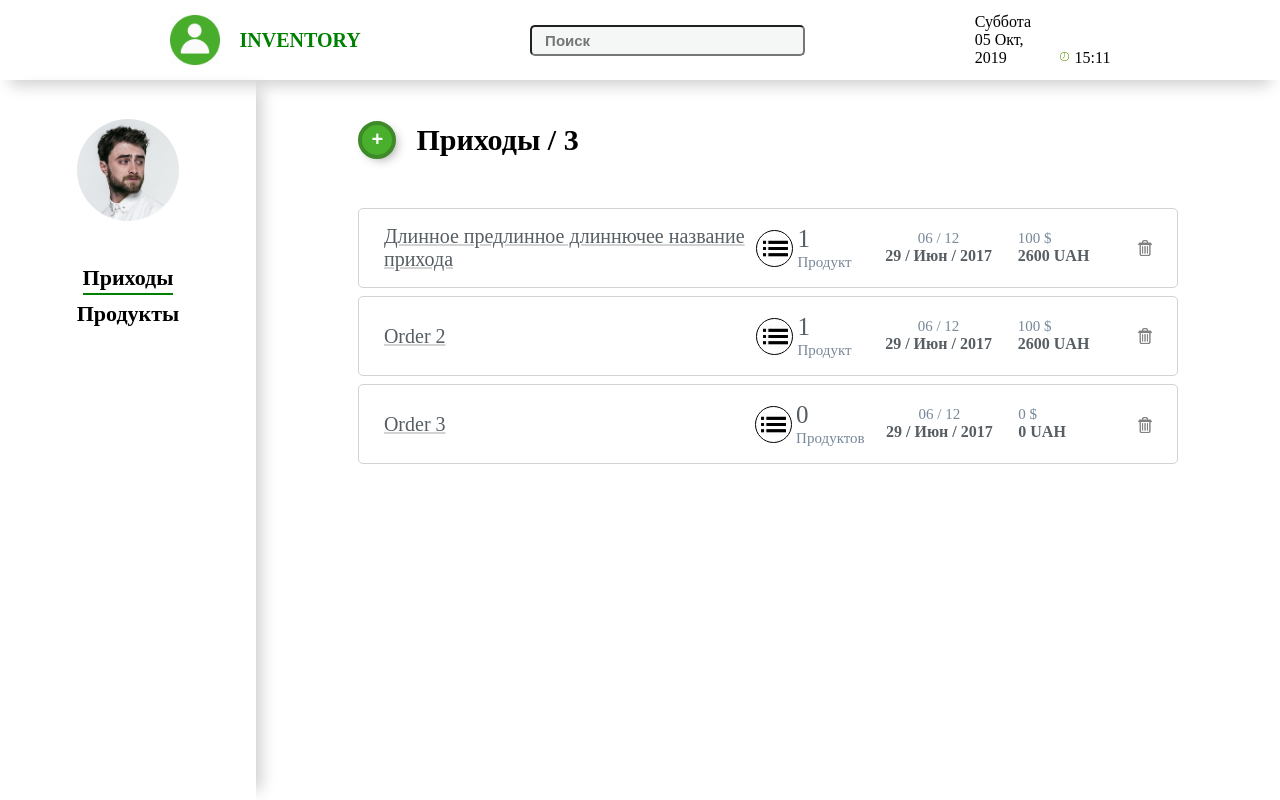
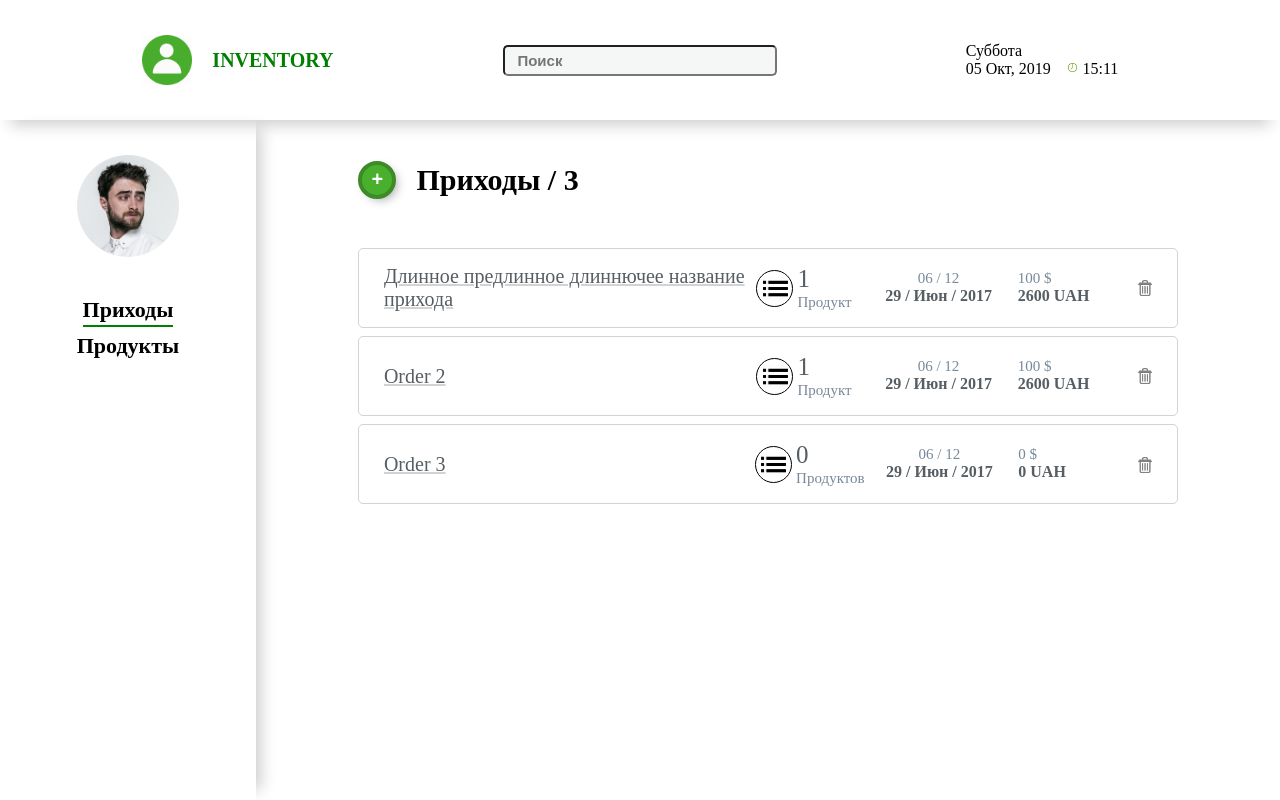
Before and after one commit to maria-dyka/Inventory, a Vue app: page /#/ in a window 1280 px wide. Built offline with nearby package versions, Linux system fonts and the light colour scheme.

Commit message:
Styles for for ProductItem and ProductsList were refactored.

```diff
--- a/src/App.vue
+++ b/src/App.vue
@@ -41,7 +41,7 @@ export default {
     height: 100%;
   }
   main {
-    height: 90%;
+    height: 85%;
     display: flex;
     align-items: stretch;
   }
--- a/src/components/ProductItem.vue
+++ b/src/components/ProductItem.vue
@@ -85,6 +85,7 @@ export default {
         border: solid 1px lightgrey;
         border-radius: 5px;
         display: flex;
+        width: 110%;
     }
     .product:hover {
         box-shadow: 0 15px 40px -10px rgba(0, 0, 0, .2);
@@ -160,22 +161,16 @@ export default {
         }
     }
 
-    /*@media screen and (max-width: 1640px){*/
-        /*.product {*/
-            /*width: 130vh;*/
-        /*}*/
-    /*}*/
+    @media screen and (max-width: 1408px){
+        .product {
+            width: 140%;
+        }
+    }
 
-    /*@media screen and (max-width: 1340px){*/
-        /*.product {*/
-            /*width: 150vh;*/
-        /*}*/
-    /*}*/
-
-    /*@media screen and (max-width: 1250px){*/
-        /*.product {*/
-            /*width: 170vh;*/
-        /*}*/
-    /*}*/
+    @media screen and (max-width: 1107px){
+        .product {
+            width: 160%;
+        }
+    }
 
 </style>
--- a/src/components/ProductsList.vue
+++ b/src/components/ProductsList.vue
@@ -24,19 +24,21 @@ export default {
         width: 80%;
         height: border-box;
         padding-bottom: 5%;
+        overflow-x: scroll;
     }
 
-    @media screen and (max-width: 1640px){
-        .products-list {
-            overflow-x: scroll;
-        }
-        ::-webkit-scrollbar-thumb {
-            border-radius: 2px;
-            background-color: rgba(0,0,0,0.5);
-            box-shadow: 0 0 1px rgba(255,255,255,0.5);
-        }
-        ::-webkit-scrollbar-track {
-            border: solid 1px lightslategray;
-        }
+    ::-webkit-scrollbar {
+        height: 7px;
     }
+
+    ::-webkit-scrollbar-track {
+        border: solid 1px lightgrey;
+        border-radius: 7px;
+    }
+
+    ::-webkit-scrollbar-thumb {
+        border-radius: 7px;
+        background-color: lightgrey;
+    }
+
 </style>
--- a/src/components/TopMenu.vue
+++ b/src/components/TopMenu.vue
@@ -32,13 +32,14 @@ export default {
 
 <style scoped>
     .top-menu {
-        height: 10%;
+        height: 15%;
         display: flex;
-        justify-content: space-evenly;
+        justify-content: space-around;
         align-items: center;
         box-shadow: 0 15px 15px -10px rgba(0, 0, 0, .2);
     }
     .top-menu-company {
+        flex-basis: 33%;
         display: flex;
         align-items: center;
         justify-content: center;
@@ -60,7 +61,9 @@ export default {
         outline: none;
     }
     .top-menu-date {
+        flex-basis: 33%;
         display: flex;
+        justify-content: center;
     }
     .top-menu-date-full {
         display: flex;
@@ -70,7 +73,7 @@ export default {
         display: flex;
         align-self: flex-end;
         justify-content: space-between;
-        padding-left: 9%;
+        padding-left: 4%;
     }
     .clock-icon {
         width: 15px;
```
